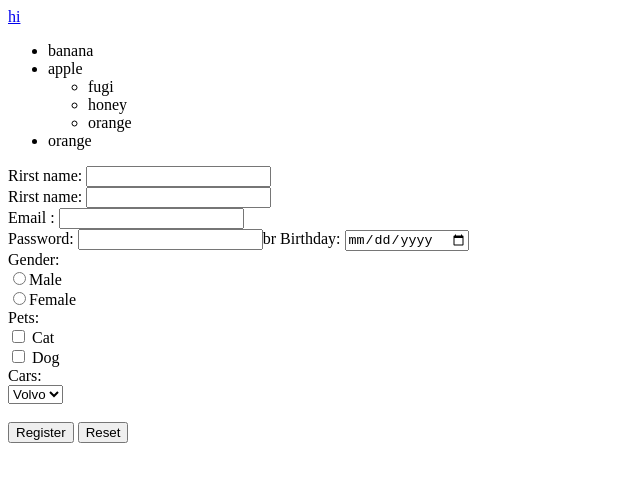
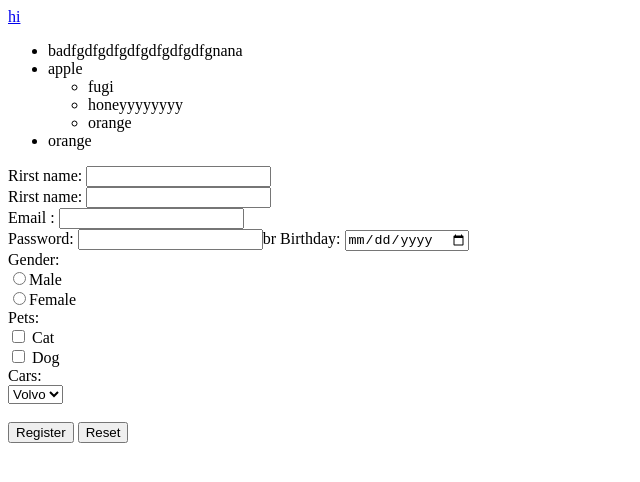
Before and after one commit to Shoyunus1/test, a plain HTML site: page index.html in a window 1280 px wide. Shown: the whole page, without its empty margins (0-640 px from the left). Drawn offline with Linux system fonts and the light colour scheme.

```diff
--- a/index.html
+++ b/index.html
@@ -14,12 +14,12 @@
     <body>
       <a href="https://www.vox.com/a/internet-maps">hi</a>
      <ul>
-      <li>banana</li>
+      <li>badfgdfgdfgdfgdfgdfgdfgnana</li>
        <li>apple</li>
        <ul>
       <li>fugi</li>
 
-       <li>honey</li>
+       <li>honeyyyyyyyy</li>
        <li>orange</li>
 
       </ul>
```
